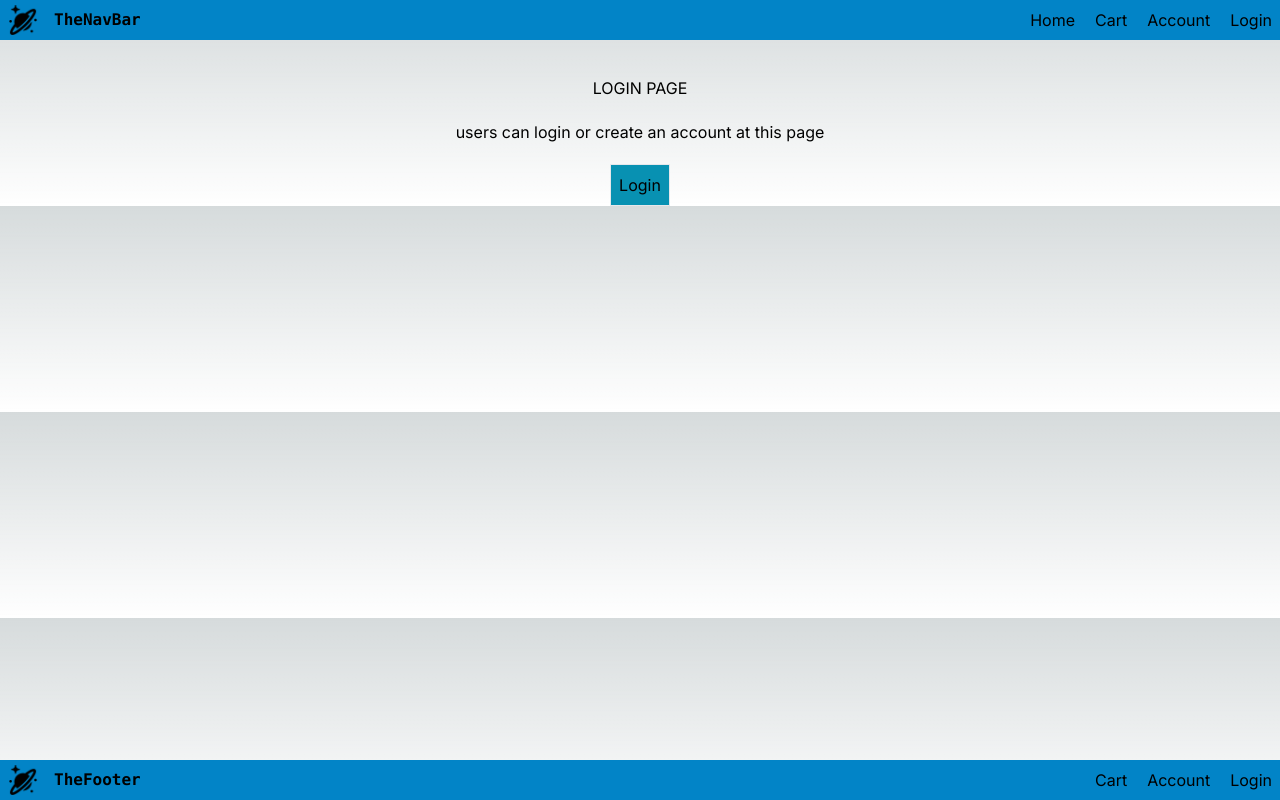
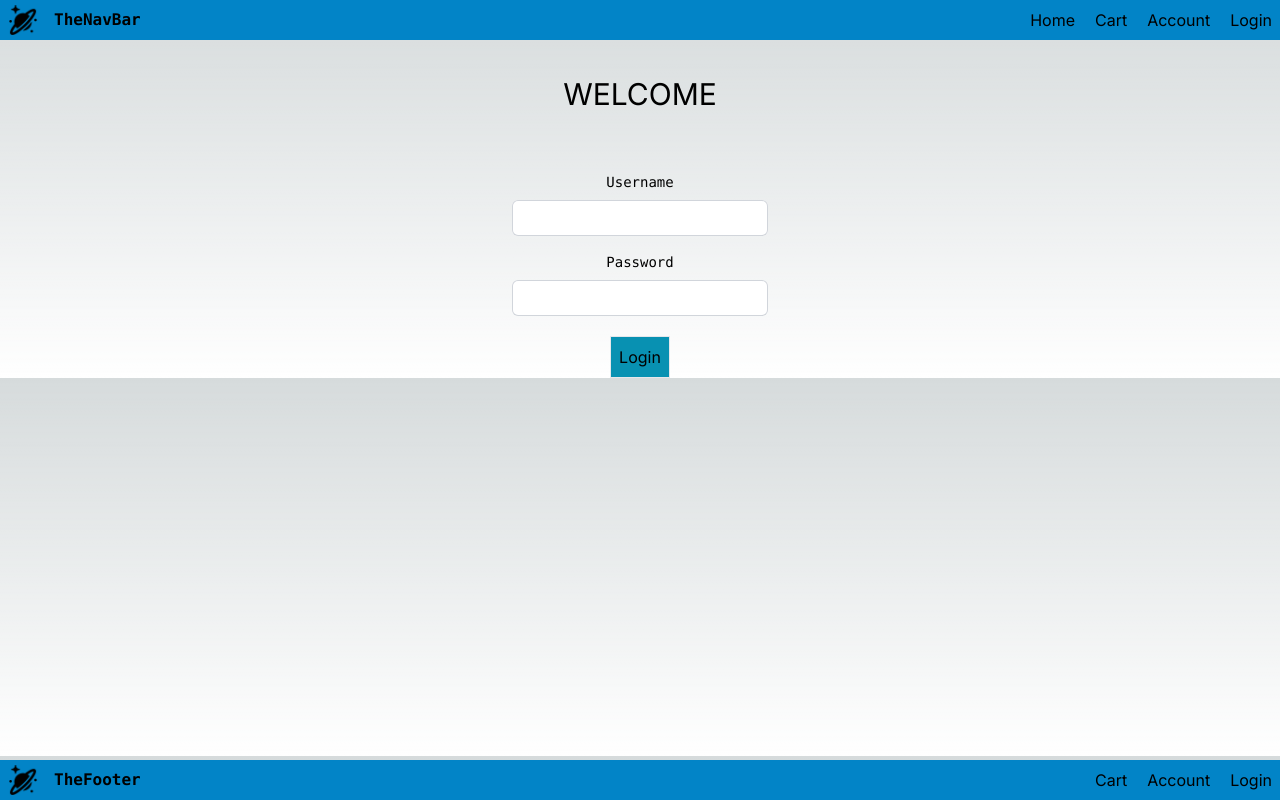
Before and after one commit to RagedRebel/NextJS, a Next.js app: page /login in a window 1280 px wide. Built offline with nearby package versions, Linux system fonts and the light colour scheme.

Commit message:
feat:changed login page

```diff
--- a/app/login/page.jsx
+++ b/app/login/page.jsx
@@ -3,11 +3,21 @@ import React from 'react'
 const page = () => {
   return (
     <>
-    <h1 className='flex justify-center items-center p-5'>LOGIN PAGE</h1>
-    <p className="flex justify-center items-center ">users can login or create an account at this page</p>
-    <a href="/acc" target="_self">
-    <button className='flex justify-center items-center m-auto mt-5 p-2 bg-cyan-600 border'>Login</button>
+    <div className='flex flex-col justify-center items-center '>
+    <h1 className=' text-3xl m-5'>WELCOME</h1>
+    <label  className=" text-sm font-mono mt-10">
+        Username
+      </label>
+        <input type="text" name="Username" className="block w-64 rounded-md  py-1.5 pl-7 pr-20 text-gray-900 ring-1 ring-inset ring-gray-300 placeholder:text-gray-400 focus:ring-2 focus:ring-inset focus:ring-indigo-600 sm:text-sm sm:leading-6 mt-2 mb-4"/>
+        <label  className=" text-sm font-mono">
+        Password
+      </label>
+        <input type="password" name="Password" className="block w-64 rounded-md  py-1.5 pl-7 pr-20 text-gray-900 ring-1 ring-inset ring-gray-300 placeholder:text-gray-400 focus:ring-2 focus:ring-inset focus:ring-indigo-600 sm:text-sm sm:leading-6 mt-2"/>
+
+    <a href="/home" target="_self">
+    <button className=' m-auto mt-5 p-2 bg-cyan-600 border hover:bg-cyan-900'>Login</button>
     </a>
+    </div>
     </>
   )
 }
```
